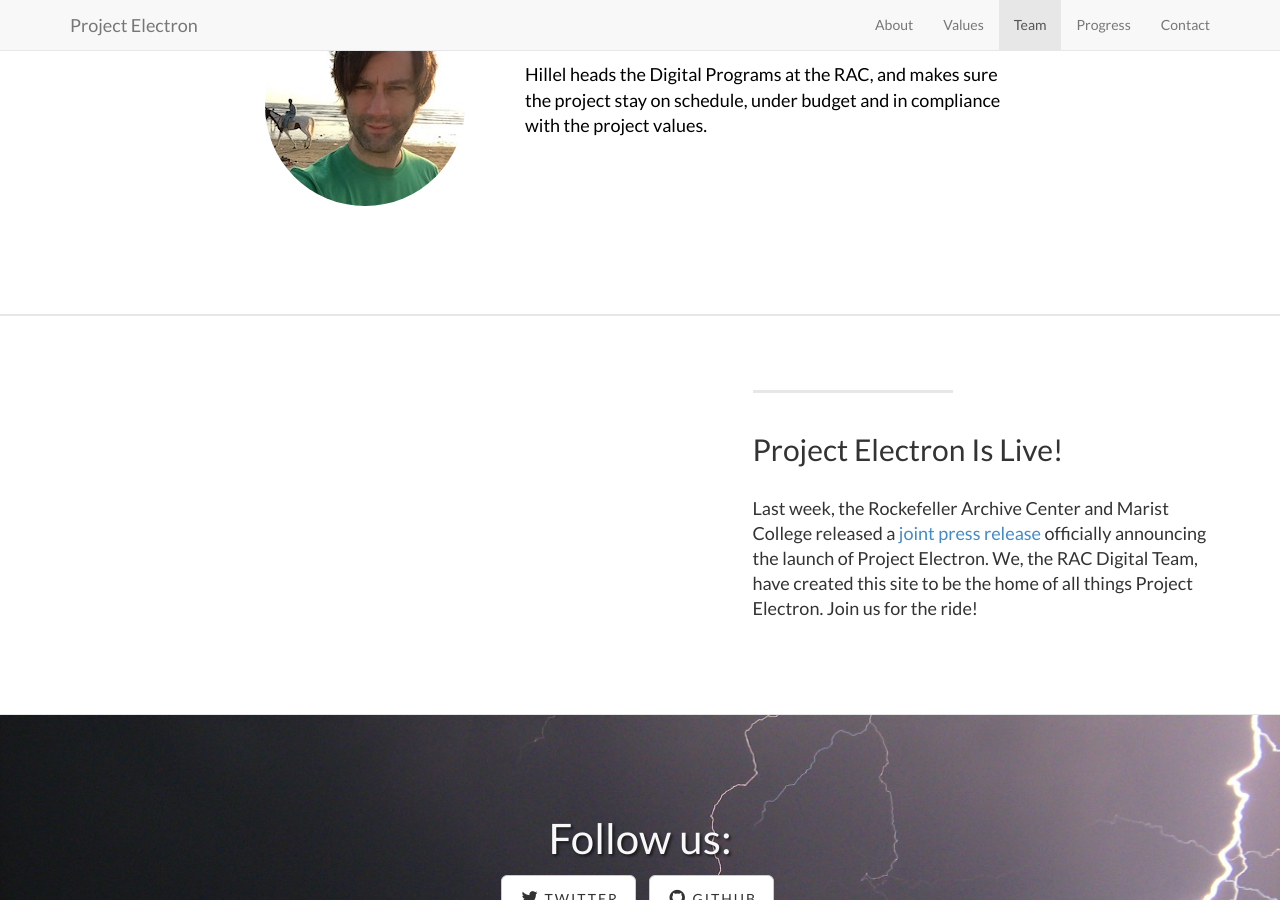
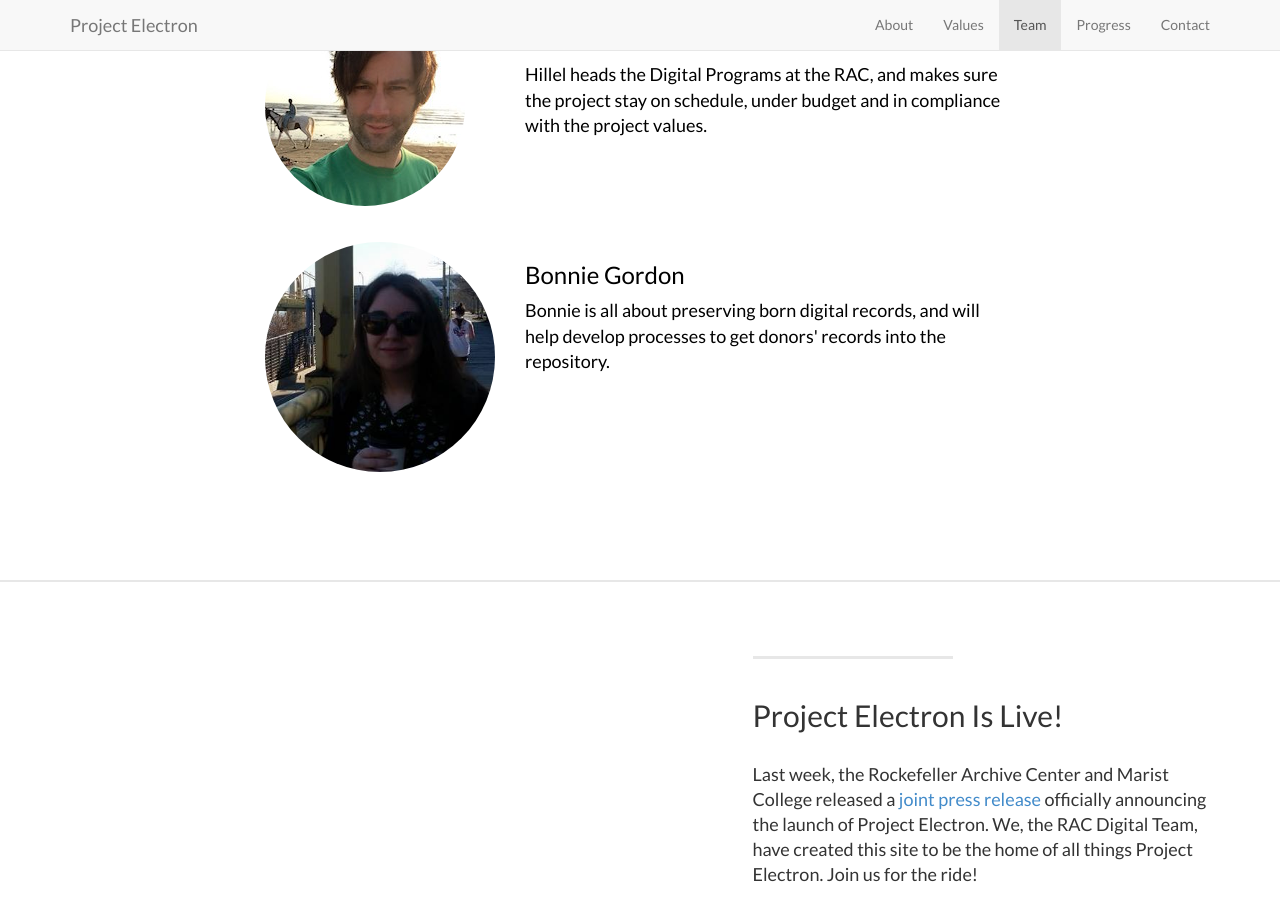
Before and after one commit to RockefellerArchiveCenter/project_electron, a Jekyll site: the page built from index.html, in a window 1280 px wide and 900 px high, scrolled down 2591 px. Built offline with Jekyll 4.4.1, drawn with Linux system fonts in a browser that asks for light colours.

Commit message:
add bonnie bio

```diff
--- a/_includes/team.html
+++ b/_includes/team.html
@@ -24,6 +24,15 @@
                 <p>Hillel heads the Digital Programs at the RAC, and makes sure the project stay on schedule, under budget and in compliance with the project values.</p>
               </div>
             </div>
+            <div class="team-member row">
+              <div class="col-sm-4">
+                <img class="img-circle img-responsive" src="img/bonnie_bio.jpg" alt="Bonnie">
+              </div>
+              <div class="col-sm-8">
+                <h3>Bonnie Gordon</h3>
+                <p>Bonnie is all about preserving born digital records, and will help develop processes to get donors' records into the repository.</p>
+              </div>
+            </div>
           </div>
         </div>
       </div>
```
